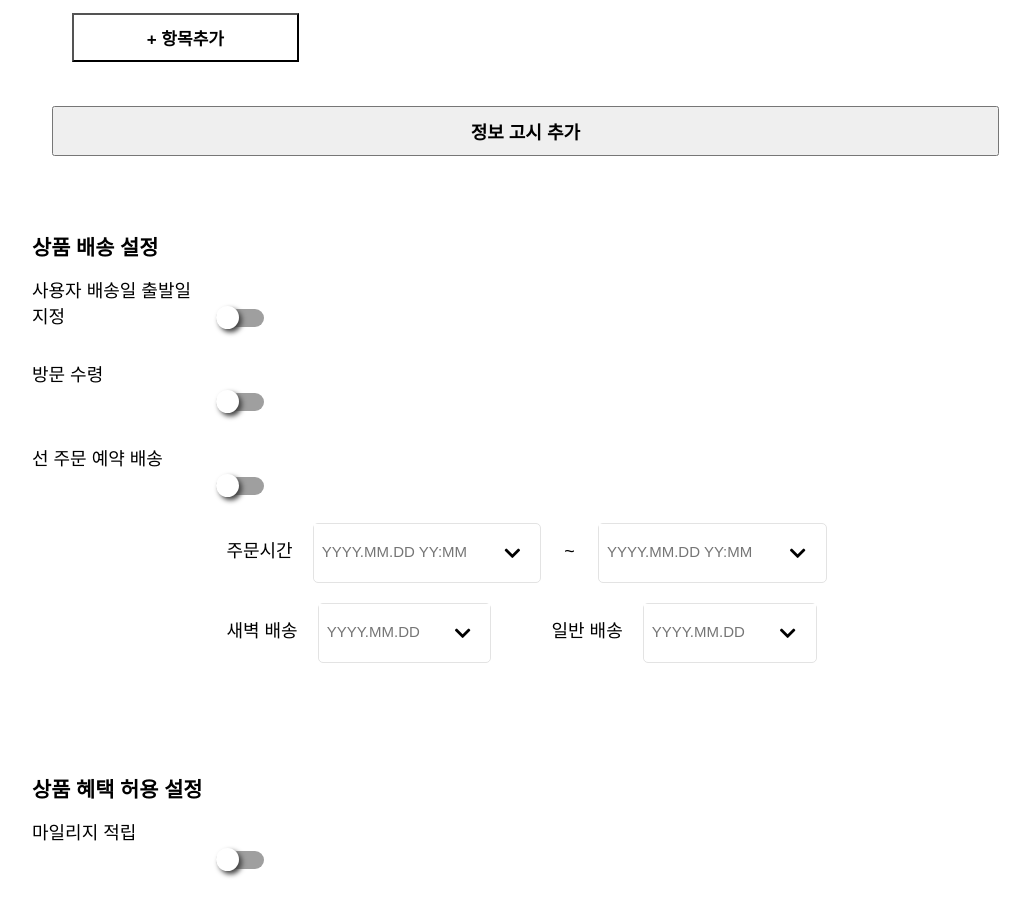
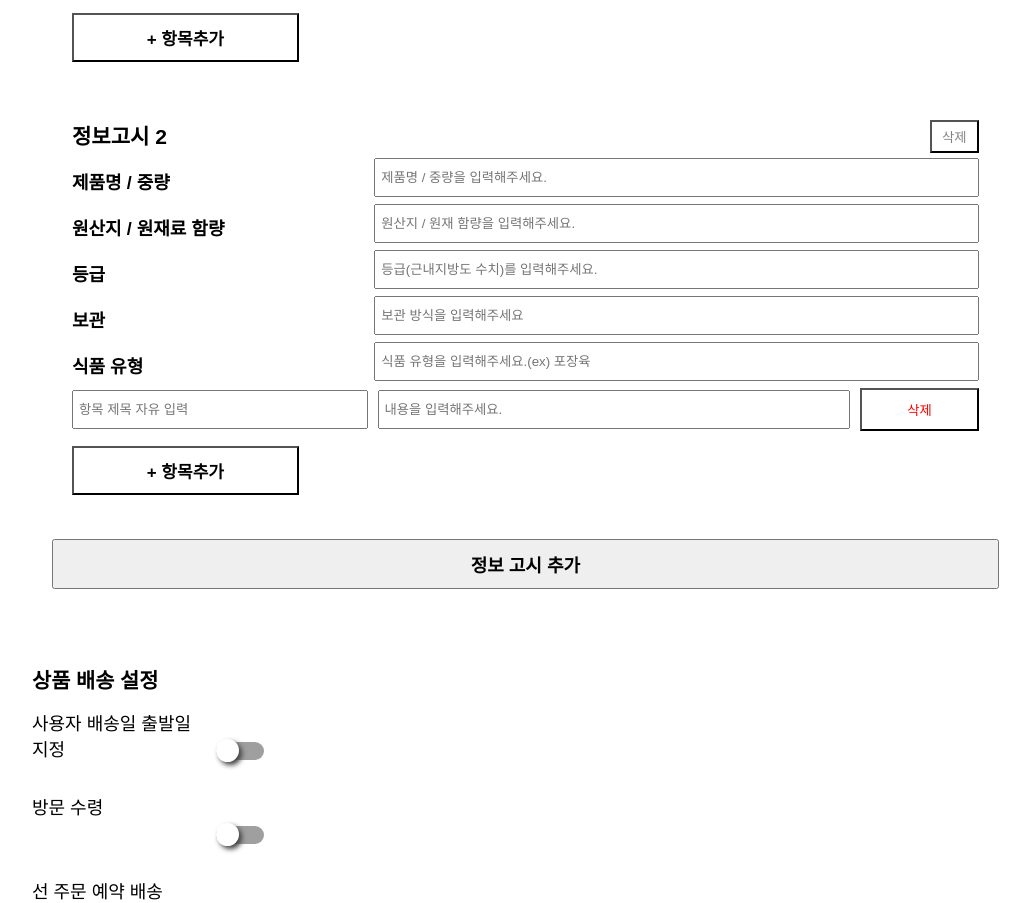
Before and after one commit to wantedPreOnboarding/19_02nd_slr_admin, a React (Create React App) app: page / in a window 1280 px wide. Shown: the part 3077-3980 px from the top of the page, without its empty margins (8-1038 px from the left). Built offline with nearby package versions, Linux system fonts and the light colour scheme.

Commit message:
Add - 삭제 버튼 클릭시 해당 정보고시 폼이 삭제되도록 구현

```diff
--- a/src/Components/ProductIntroNotice/ProductIntroNotice.jsx
+++ b/src/Components/ProductIntroNotice/ProductIntroNotice.jsx
@@ -1,18 +1,29 @@
-import React, { useState } from 'react';
+import React, { useCallback, useState } from 'react';
 import { Grid } from 'Components';
 import NoticeForm from './NoticeForm/NoticeForm';
 import styles from './ProductIntroNotice.module.scss';
 import { TableHeader, TableRow, Table } from 'Components';
 
+const idGenerator = array => {
+  return array[array.length - 1].id + 1;
+};
+
 const ProductIntroNotice = () => {
-  const [noticeCount, setNoticeCount] = useState(1);
+  const [noticeData, setNoticeCount] = useState([{ id: 1 }, { id: 2 }]);
 
-  const handlePlusCount = () => {
-    setNoticeCount(noticeCount + 1);
+  const noticeForms = Array.from(noticeData).map(({ id }, index) => {
+    return (
+      <NoticeForm key={id} index={index + 1} handleMinusCount={() => handleDeleteNotice(id)} />
+    );
+  });
+
+  const handleAddNoticeData = () => {
+    setNoticeCount([...noticeData, { id: idGenerator(noticeData) }]);
   };
 
-  const handleMinusCount = () => {
-    setNoticeCount(noticeCount - 1);
+  const handleDeleteNotice = targetId => {
+    const indexNotice = noticeData.findIndex(({ id }) => id === targetId);
+    setNoticeCount([...noticeData.slice(0, indexNotice), ...noticeData.slice(indexNotice + 1)]);
   };
 
   return (
@@ -20,11 +31,9 @@ const ProductIntroNotice = () => {
       <TableHeader>상품 정보 고시</TableHeader>
       <TableRow>
         <Grid container className={styles.gridInnerColor} pdLevel={10}>
-          {Array.from({ length: noticeCount }, (_, index) => index + 1).map(index => {
-            return <NoticeForm index={index} handleMinusCount={handleMinusCount} />;
-          })}
+          {noticeForms}
           <Grid size={12} pdLevel={0}>
-            <button type="button" className={styles.addBtn} onClick={handlePlusCount}>
+            <button type="button" className={styles.addBtn} onClick={handleAddNoticeData}>
               정보 고시 추가
             </button>
           </Grid>
```
